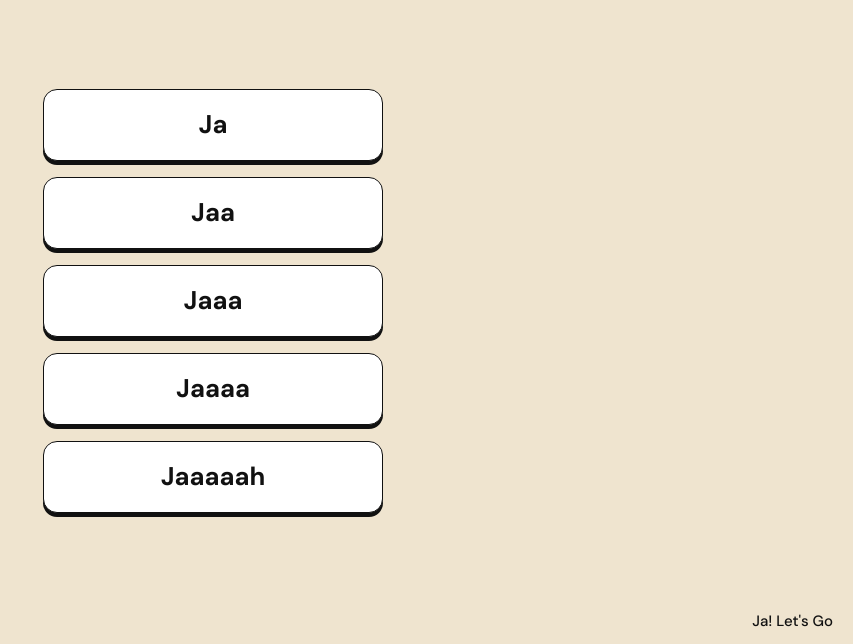
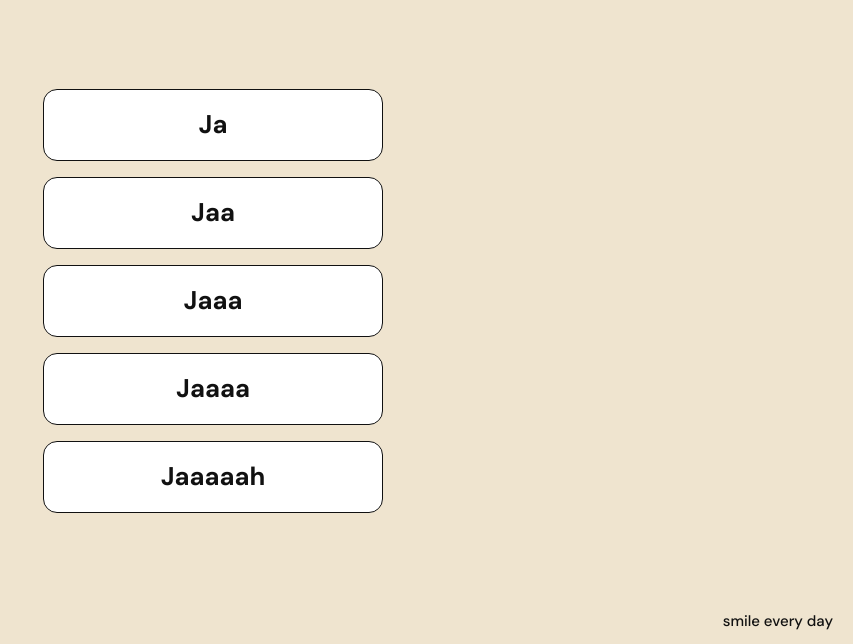
Before and after one commit to MonsieurKiwi/NolansJas, a plain HTML site: page index.html in a window 1280 px wide. Shown: the part 156-800 px from the top of the page, without its empty margins (427-1280 px from the left). Drawn offline with Linux system fonts and the light colour scheme.

Commit message:
Add files via upload

```diff
--- a/index.html
+++ b/index.html
@@ -3,7 +3,7 @@
 <head>
 <meta charset="utf-8">
 <meta name="viewport" content="width=device-width, initial-scale=1">
-<title>Nolan's Ja's</title>
+<title>Nolan's Ja!'s</title>
 <link rel="preconnect" href="https://fonts.googleapis.com">
 <link rel="preconnect" href="https://fonts.gstatic.com" crossorigin>
 <link href="https://fonts.googleapis.com/css2?family=DM+Sans:wght@500;700&display=swap" rel="stylesheet">
@@ -44,13 +44,10 @@ button{
   border:1.5px solid var(--ink);border-radius:14px;
   font:700 clamp(20px,3.2dvh,26px)/1 "DM Sans",system-ui,sans-serif;
   cursor:pointer;
-  box-shadow:0 4px 0 var(--ink);
-  transition:transform .06s ease,box-shadow .06s ease,background .2s;
+  -webkit-user-select:none;user-select:none;
 }
-button:active,button.on{transform:translateY(3px);box-shadow:0 1px 0 var(--ink);background:#f6f6f6}
 button:focus-visible{outline:3px solid #111;outline-offset:4px}
 footer{text-align:right;font-size:15px;font-weight:500}
-@media (prefers-reduced-motion:reduce){button{transition:none}}
 </style>
 </head>
 <body>
@@ -66,7 +63,7 @@ footer{text-align:right;font-size:15px;font-weight:500}
   <button type="button" data-i="4">Jaaaaah</button>
 </main>
 
-<footer>Ja! Let's Go</footer>
+<footer>smile every day</footer>
 
 <script>
 {
@@ -91,8 +88,6 @@ footer{text-align:right;font-size:15px;font-weight:500}
     const b = e.target.closest('button');
     if (!b) return;
     play(+b.dataset.i);
-    b.classList.add('on');
-    setTimeout(() => b.classList.remove('on'), 120);
   });
 }
 </script>
```
